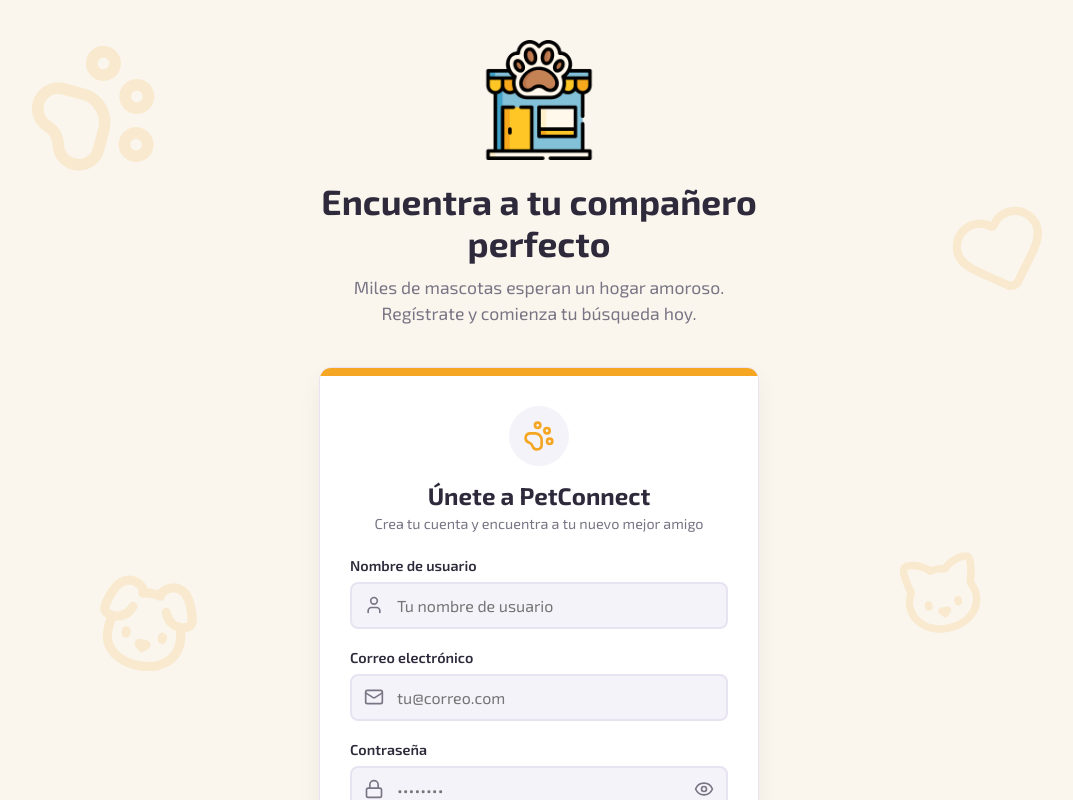
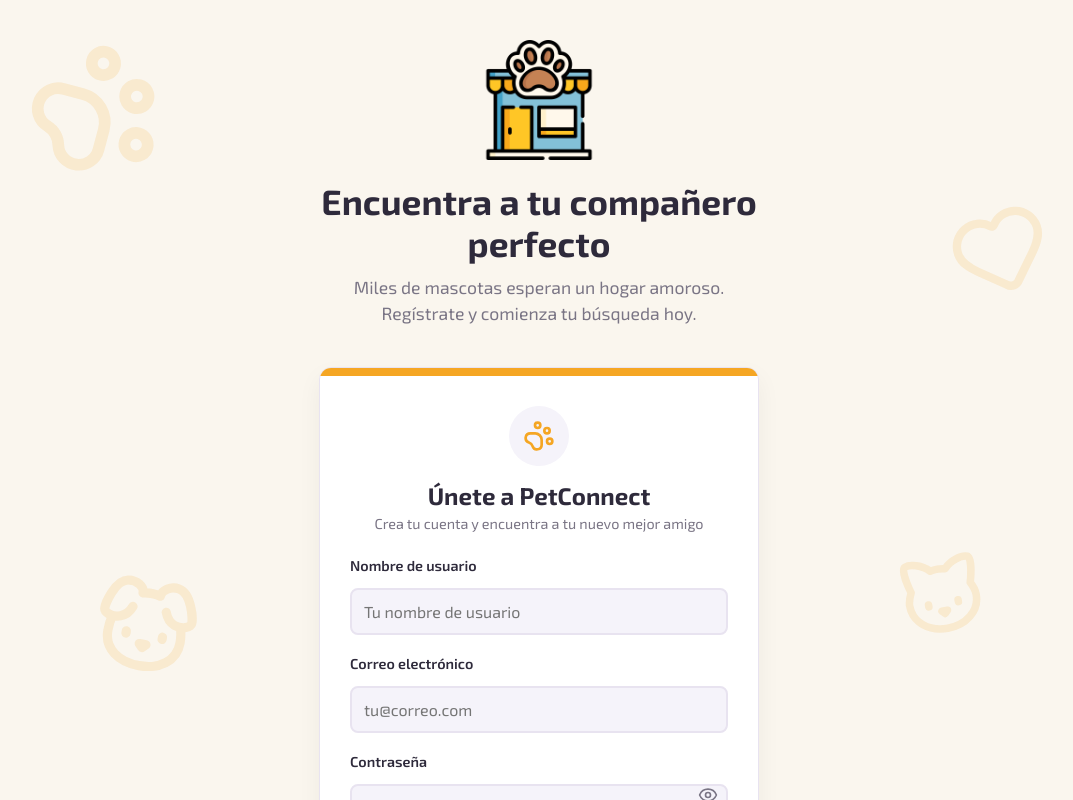
Before and after one commit to ids-fciencias-7009-2026-2/GitPurr-pet-connect-frontend, a React (Vite) app: page /register in a window 1280 px wide. Shown: the top 800 px of the page, without its empty margins (101-1174 px from the left). Built offline with nearby package versions, Linux system fonts and the light colour scheme.

Commit message:
Refactoriza Register para usar SolicitarCampo y la API de servicioUsuario

```diff
--- a/src/estilos/paginas/Register.css
+++ b/src/estilos/paginas/Register.css
@@ -76,13 +76,20 @@
     margin-bottom: 25px;
 }
 
-/* Inputs del formulario */
+/* =========================================
+   Inputs del formulario (Adaptados a SolicitarCampo)
+   ========================================= */
 .form-group {
     margin-bottom: 20px;
     text-align: left;
 }
 
-.form-group label {
+.solicitud-campo {
+    width: 100%;
+    position: relative;
+}
+
+.solicitud-campo label {
     display: block;
     margin-bottom: 8px;
     font-weight: 600;
@@ -90,18 +97,29 @@
     color: var(--color-text);
 }
 
-.input-wrapper {
-    position: relative;
-    display: flex;
-    align-items: center;
+.solicitud-campo input {
+    width: 100%;
+    padding: 12px;
+    border: 2px solid var(--color-border);
+    border-radius: 8px;
+    background-color: var(--color-input);
+    font-family: inherit;
+    font-size: 1rem;
+    color: var(--color-text);
+    transition: all 0.3s ease;
+    box-sizing: border-box;
 }
 
-.input-icon {
-    position: absolute;
-    left: 14px;
-    color: var(--color-text-muted);
-    width: 20px;
-    height: 20px;
+.solicitud-campo input:focus {
+    outline: none;
+    border-color: var(--color-primary);
+    background-color: #ffffff;
+}
+
+.solicitud-campo .error-de-campo {
+    color: #b91c1c;
+    font-size: 0.8rem;
+    margin-top: 5px;
 }
 
 .password-toggle {
@@ -116,25 +134,9 @@
     justify-content: center;
 }
 
-.form-input {
-    width: 100%;
-    padding: 12px 12px 12px 45px;
-    border: 2px solid var(--color-border);
-    border-radius: 8px;
-    background-color: var(--color-input);
-    font-family: inherit;
-    font-size: 1rem;
-    color: var(--color-text);
-    transition: all 0.3s ease;
-}
-
-.form-input:focus {
-    outline: none;
-    border-color: var(--color-primary);
-    background-color: #ffffff;
-}
-
-/* Botón y links */
+/* =========================================
+   Botón y links
+   ========================================= */
 .btn-submit {
     width: 100%;
     padding: 14px;
--- a/src/paginas/Register.jsx
+++ b/src/paginas/Register.jsx
@@ -1,7 +1,8 @@
 import { useState } from 'react';
-import axios from 'axios';
 import { useNavigate, Link } from 'react-router-dom';
-import { PawPrint, Heart, Dog, Cat, Eye, EyeOff, Mail, User, Lock } from "lucide-react";
+import { PawPrint, Heart, Dog, Cat, Eye, EyeOff } from "lucide-react";
+import { registro } from '../api/servicioUsuario';
+import SolicitarCampo from '../componentes/SolicitarCampo';
 import '../estilos/paginas/Register.css';
 
 const Register = () => {
@@ -20,21 +21,21 @@
     setMensaje('');
 
     try {
-      const response = await axios.post('http://localhost:8080/usuarios/register', {
+      // Usamos la función de la API
+      await registro({
         nombre: nombre,
         email: correo,
         password: password
       });
 
-      if (response.status === 200 || response.status === 201) {
       setMensaje('¡Registro exitoso! Redirigiendo al login...');
       setTimeout(() => {
         navigate('/login');
       }, 2000);
-      }
+
     } catch (error) {
       setMensaje('Error al registrar usuario. Verifica los datos.');
-      console.error("Error en Axios:", error);
+      console.error("Error en registro:", error);
       setIsSubmitting(false);
     }
   };
@@ -50,7 +51,6 @@
         </div>
 
         <main className="register-container">
-
           {/* Header */}
           <div>
             <img
@@ -77,59 +77,46 @@
 
               <form onSubmit={handleSubmit}>
 
-              {/* Input Nombre */}
+                {/* Campos reutilizables */}
                 <div className="form-group">
-                <label>Nombre de usuario</label>
-                <div className="input-wrapper">
-                  <User className="input-icon" />
-                  <input
-                    type="text"
+                  <SolicitarCampo
+                      id="nombre"
+                      etiqueta="Nombre de usuario"
+                      tipo="text"
+                      placeholder="Tu nombre de usuario"
                       value={nombre}
                       onChange={(e) => setNombre(e.target.value)}
-                    placeholder="Tu nombre de usuario"
-                    required
-                    className="form-input"
                   />
                 </div>
+
+                <div className="form-group">
+                  <SolicitarCampo
+                      id="correo"
+                      etiqueta="Correo electrónico"
+                      tipo="email"
+                      placeholder="tu@correo.com"
+                      value={correo}
+                      onChange={(e) => setCorreo(e.target.value)}
+                  />
                 </div>
 
-              {/* Input Correo */}
-              <div className="form-group">
-                <label>Correo electrónico</label>
-                <div className="input-wrapper">
-                  <Mail className="input-icon" />
-                  <input
-                    type="email"
-                    value={correo}
-                    onChange={(e) => setCorreo(e.target.value)}
-                    placeholder="tu@correo.com"
-                    required
-                    className="form-input"
-                  />
-                </div>
-              </div>
-
-              {/* Input Contraseña */}
-              <div className="form-group">
-                <label>Contraseña</label>
-                <div className="input-wrapper">
-                  <Lock className="input-icon" />
-                  <input
-                    type={showPassword ? "text" : "password"}
+                <div className="form-group" style={{ position: 'relative' }}>
+                  <SolicitarCampo
+                      id="password"
+                      etiqueta="Contraseña"
+                      tipo={showPassword ? "text" : "password"}
+                      placeholder="••••••••"
                       value={password}
                       onChange={(e) => setPassword(e.target.value)}
-                    placeholder="••••••••"
-                    required
-                    className="form-input"
                   />
                   <button
                       type="button"
                       onClick={() => setShowPassword(!showPassword)}
                       className="password-toggle"
+                      style={{ position: 'absolute', right: '10px', top: '32px' }}
                   >
                     {showPassword ? <EyeOff size={20} /> : <Eye size={20} />}
                   </button>
-                </div>
                 </div>
 
                 {/* Mensaje de éxito/error */}
```
Lines whose indentation alone changed are shown as unchanged.
